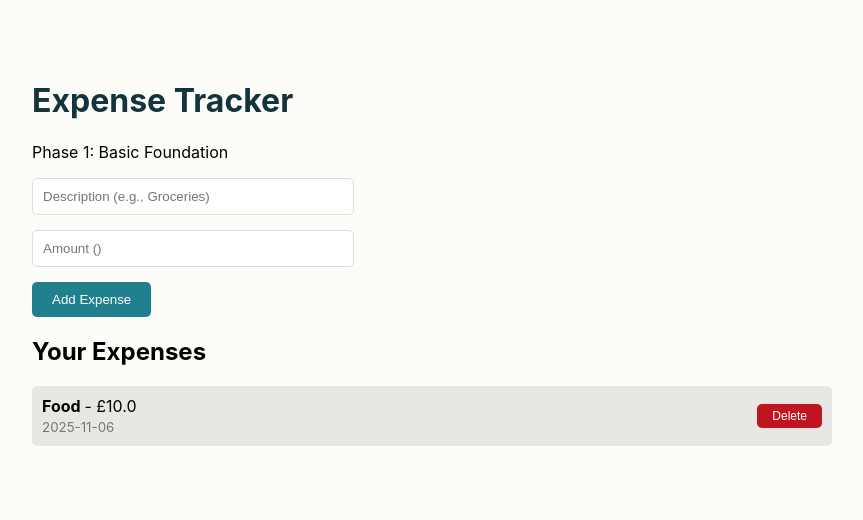
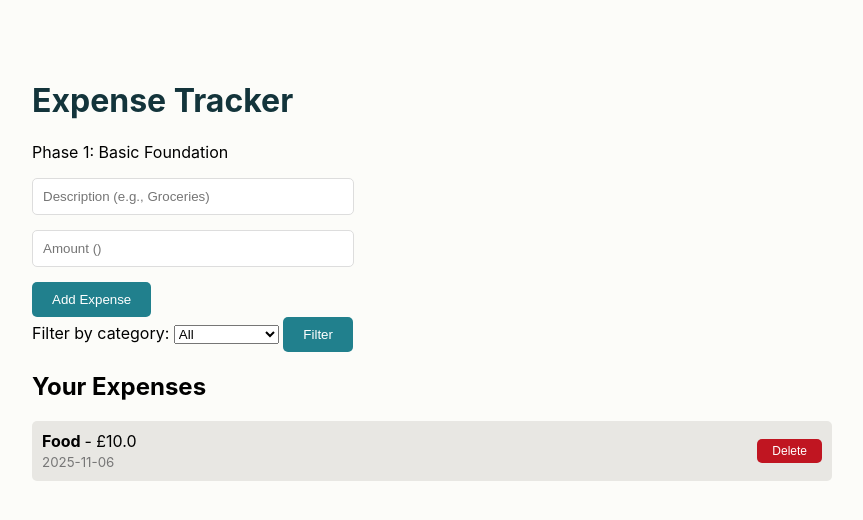
Before and after one commit to aleyshak/my-projects, a Flask app: page / in a window 1280 px wide. Shown: the top 520 px of the page, without its empty margins (208-1071 px from the left). Run offline with Flask 3, Linux system fonts and the light colour scheme; data comes from the database, SQL or seed files in the repository; both versions use the stored data as it was after the commit.

Commit message:
Added filtering by category

```diff
--- a/app.py
+++ b/app.py
@@ -23,24 +23,31 @@ init_db()
 
 @app.route('/')
 def home():
-    # Load expenses from database
+    cat_filter = request.args.get('cat_filter', '')
     conn = sqlite3.connect('expenses.db')
     cursor = conn.cursor()
-    cursor.execute('SELECT id, description, amount, date FROM expenses ORDER BY date DESC')
+    if cat_filter:
+        cursor.execute(
+            'SELECT id, description, amount, date, category FROM expenses WHERE category = ? ORDER BY date DESC',
+            (cat_filter,))
+    else:
+        cursor.execute(
+            'SELECT id, description, amount, date, category FROM expenses ORDER BY date DESC')
     rows = cursor.fetchall()
     conn.close()
 
-    # Convert to list of dictionaries
     expenses = []
     for row in rows:
         expenses.append({
             'id': row[0],
             'description': row[1],
             'amount': row[2],
-            'date': row[3]
+            'date': row[3],
+            'category': row[4]
         })
 
-    return render_template('home.html', expenses=expenses) # Render the home page with the list of expenses
+    return render_template('home.html', expenses=expenses)
+ # Render the home page with the list of expenses
 
 from flask import request, redirect
 
--- a/templates/home.html
+++ b/templates/home.html
@@ -55,6 +55,20 @@
         <button type="submit">Add Expense</button>
     </form>
 
+    <form method="get" action="/" style="margin-bottom: 20px;">
+    <label for="cat_filter">Filter by category:</label>
+    <select name="cat_filter" id="cat_filter">
+        <option value="">All</option>
+        <option value="Food">Food</option>
+        <option value="Transport">Transport</option>
+        <option value="Entertainment">Entertainment</option>
+        <option value="Utilities">Utilities</option>
+        <option value="Other">Other</option>
+    </select>
+    <button type="submit">Filter</button>
+</form>
+
+
    <h2>Your Expenses</h2>
 {% if expenses %}
     {% for exp in expenses %}
```
Also changed, not shown: expenses.db.
